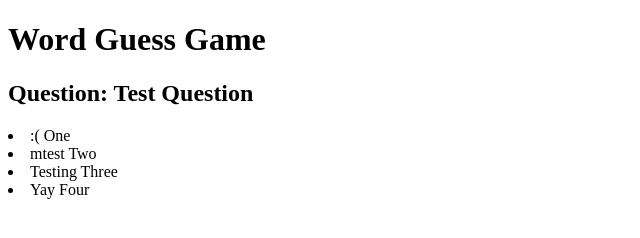
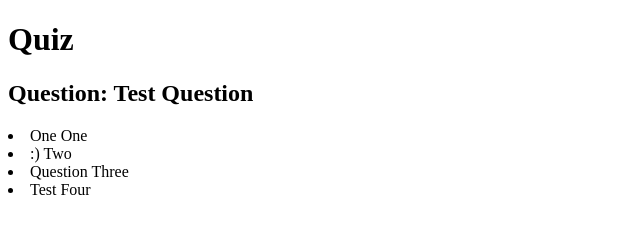
Before and after one commit to m-r-urbanic/4-Practice-Quiz, a plain HTML site: page index.html in a window 1280 px wide. Shown: the whole page, without its empty margins (0-640 px from the left). Drawn offline with Linux system fonts and the light colour scheme.

Commit message:
make multiple questions and put them in an array

```diff
--- a/assets/js/script.js
+++ b/assets/js/script.js
@@ -12,22 +12,89 @@ var questionOptionFour
 var selectedQuestion
 
 /* create questions and answers as selectable objects */
-var objectTest = {
+var questionOne = {
+    question:"insert here",
     answerOne:"One",
     answerTwo:":)",
     answerThree: "Question",
     answerFour: "Test"
 }
 
-var objectTestTwo = {
+var questionTwo = {
+    question:"insert here",
     answerOne:":(",
     answerTwo:"mtest",
     answerThree: "Testing",
     answerFour: "Yay"
 }
 
+var questionThree = {
+    question:"insert here",
+    answerOne:"One",
+    answerTwo:":)",
+    answerThree: "Question",
+    answerFour: "Test"
+}
+
+var questionFour = {
+    answerOne:":(",
+    answerTwo:"mtest",
+    answerThree: "Testing",
+    answerFour: "Yay"
+}
+
+var questionFive = {
+    question:"insert here",
+    answerOne:"One",
+    answerTwo:":)",
+    answerThree: "Question",
+    answerFour: "Test"
+}
+
+var questionSix = {
+    question:"insert here",
+    answerOne:":(",
+    answerTwo:"mtest",
+    answerThree: "Testing",
+    answerFour: "Yay"
+}
+
+var questionSeven = {
+    question:"insert here",
+    answerOne:"One",
+    answerTwo:":)",
+    answerThree: "Question",
+    answerFour: "Test"
+}
+
+var questionEight = {
+    question:"insert here",
+    answerOne:":(",
+    answerTwo:"mtest",
+    answerThree: "Testing",
+    answerFour: "Yay"
+}
+var questionNine = {
+    question:"insert here",
+    answerOne:"One",
+    answerTwo:":)",
+    answerThree: "Question",
+    answerFour: "Test"
+}
+
+var questionTen = {
+    question:"insert here",
+    answerOne:":(",
+    answerTwo:"mtest",
+    answerThree: "Testing",
+    answerFour: "Yay"
+}
+
+/* make array of possible questions */
+const questionArray = [questionOne, questionTwo, questionThree, questionFour, questionFive, questionSix, questionSeven, questionEight, questionNine, questionTen];
+
 /* change selected question */
-selectedQuestion = objectTestTwo
+selectedQuestion = questionOne
 
 
 
@@ -51,4 +118,6 @@ function changeItem(){
 
 }
 
+console.log(questionArray[2]);
+
 changeItem();
--- a/index.html
+++ b/index.html
@@ -10,7 +10,7 @@
 <body>
     <!-- header -->
     <header>
-        <h1>Word Guess Game</h1>
+        <h1>Quiz</h1>
     </header>
 
 
@@ -19,7 +19,7 @@
         <div class="card questions">
             <div class = "questions-container">
             <div>
-            <h2>Question: <span class="questions"></span>Test Question</h2>
+            <h2>Question: <span class="question"></span>Test Question</h2>
             <li><span class="item-1"></span> One</li>
             <li><span class="item-2"></span> Two</li>
             <li><span class="item-3"></span> Three</li>
```
